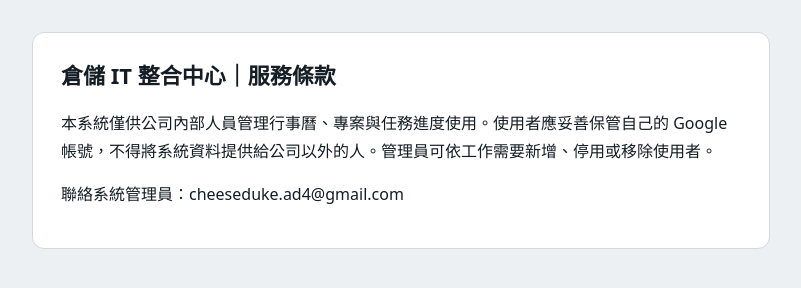
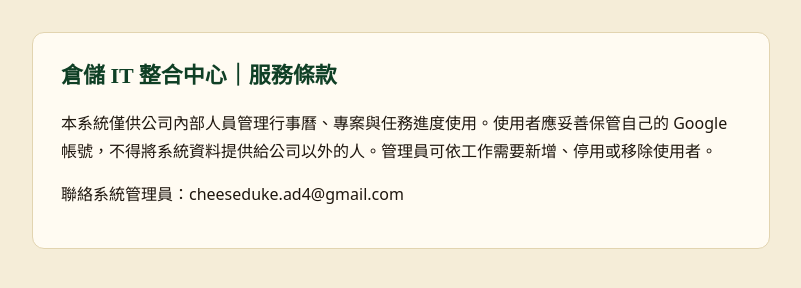
Before and after one commit to cheesedukead4/cheeseduke-hub, a plain HTML site: page terms.html in a window 1280 px wide. Shown: the whole page, without its empty margins (239-1040 px from the left). Drawn offline with Linux system fonts and the light colour scheme.

Commit message:
依起士公爵品牌規範調整外觀（只改呈現，v12）
- 顏色：公爵綠主色、公爵金輔色、米金背景、暖墨黑文字；IT 分類改深金（不用藍）
- 深色模式：工作深綠底、公爵金強調
- 標題 Noto Serif TC、內文 Noto Sans TC；頂端品牌條改公爵金細線＋公爵綠
- 圖示、瀏覽器主題色、隱私權與服務條款頁同步換成品牌色
- 程式（js）完全沒動；狀態色（逾期紅、警告、成功）保留

Co-Authored-By: Claude Opus 5.5 <noreply@anthropic.com>

```diff
--- a/css/app.css
+++ b/css/app.css
@@ -1,41 +1,44 @@
 /* 倉儲 IT 整合中心｜樣式（顏色都用 :root 的變數，深色模式在下面重新定義） */
-/* Layout: sticky header band with a floor-marking stripe; one view at a time below:
-   overview (agenda | project progress), calendar (month grid | day panel),
-   projects (card grid + side drawer), board (four status lanes). */
+/* 依《起士公爵品牌規範速查》（品牌 DNA v0.6＋視覺 CI 色彩規範）：主色公爵綠、輔色公爵金、米金背景、暖墨黑文字；
+   禁止紫／藍／粉當主色。品牌色（--cd-*）照規範的 HEX；分類與狀態色為了小字可讀，用同色系加深一點。
+   Layout: sticky header with a gold-on-green brand band; one view at a time below. */
 :root{
-  --bg:#EDF0F3; --surface:#FFFFFF; --surface-2:#E3E8ED; --line:#D2D9E0;
-  --fg:#141C24; --muted:#56626E; --stripe:#1B232B;
-  --accent:#F2B200; --accent-ink:#1F1800; --accent-soft:#FFF3CC;
-  --wh:#0D7C70; --wh-soft:#DCF0ED; --it:#4453C4; --it-soft:#E4E7FA; --gn:#66717D; --gn-soft:#E6E9EC;
-  --ok:#23804A; --ok-soft:#DDF1E4; --warn:#A35F00; --warn-soft:#FCEED5;
-  --bad:#BE3227; --bad-soft:#FBE2DF; --info:#1D6AB0; --info-soft:#E0ECF8;
-  --focus:#1D6AB0; --scrim:rgba(14,19,24,.45);
-  --shadow:0 1px 2px rgba(20,28,36,.06),0 8px 24px rgba(20,28,36,.10);
+  --cd-green:#0F3F25; --cd-gold:#C9A050; --cd-green-dark:#132D1C; --cd-green-mid:#4A7C59;
+  --cd-gold-deep:#9B7738; --cd-gold-light:#E8C97A; --cd-bg:#F5EDD8; --cd-text:#1E160E;
+  --bg:var(--cd-bg); --surface:#FFFBF2; --surface-2:#EFE4CB; --line:#E2D4B0;
+  --fg:var(--cd-text); --muted:#6B5D47; --stripe:var(--cd-green);
+  --accent:var(--cd-green); --accent-ink:#FFFBF2; --accent-soft:#E3ECE2;
+  --wh:#3F6E4D; --wh-soft:#E1EBDF; --it:#7D5F28; --it-soft:#F3E8CF; --gn:#655D4D; --gn-soft:#ECE5D5;
+  --ok:#2E7D4A; --ok-soft:#DDEEDF; --warn:#B4610E; --warn-soft:#F9E7CF;
+  --bad:#B3261E; --bad-soft:#F8DEDA; --info:#2C6E80; --info-soft:#DCEBEE;
+  --focus:var(--cd-green); --scrim:rgba(19,45,28,.45);
+  --shadow:0 1px 2px rgba(30,22,14,.06),0 8px 24px rgba(30,22,14,.10);
   --f-body:"Noto Sans TC","PingFang TC","Microsoft JhengHei",system-ui,sans-serif;
+  --f-head:"Noto Serif TC","Noto Sans TC","PMingLiU",serif;
   --f-disp:"Barlow Semi Condensed","Noto Sans TC","Microsoft JhengHei",system-ui,sans-serif;
   --f-mono:"IBM Plex Mono",ui-monospace,Consolas,monospace;
 }
 @media (prefers-color-scheme: dark){
   :root:not([data-theme="light"]){
-    --bg:#0E1318; --surface:#161D24; --surface-2:#1F2831; --line:#2C3743;
-    --fg:#E4EAF0; --muted:#95A3B0; --stripe:#0E1318;
-    --accent:#F5BD1F; --accent-ink:#1F1800; --accent-soft:#3A3011;
-    --wh:#3EC2B1; --wh-soft:#123431; --it:#8E9AF3; --it-soft:#232A4E; --gn:#A3AEB9; --gn-soft:#26303A;
-    --ok:#58C47F; --ok-soft:#153222; --warn:#F0A43C; --warn-soft:#3A2A11;
-    --bad:#F26B5F; --bad-soft:#3E1B18; --info:#72B5F2; --info-soft:#14293E;
-    --focus:#80C0FF; --scrim:rgba(0,0,0,.6);
+    --bg:#0D2016; --surface:var(--cd-green-dark); --surface-2:#1A3A26; --line:#2A4B35;
+    --fg:var(--cd-bg); --muted:#BFB293; --stripe:#0D2016;
+    --accent:var(--cd-gold); --accent-ink:var(--cd-green-dark); --accent-soft:#3A3220;
+    --wh:#8DBB97; --wh-soft:#1E3D28; --it:var(--cd-gold-light); --it-soft:#3A3220; --gn:#C4B99E; --gn-soft:#2A3A2E;
+    --ok:#6CC28A; --ok-soft:#16331F; --warn:#F0A848; --warn-soft:#3B2A12;
+    --bad:#F07A6E; --bad-soft:#3E1B18; --info:#86C1CF; --info-soft:#15313A;
+    --focus:var(--cd-gold-light); --scrim:rgba(0,0,0,.6);
     --shadow:0 1px 2px rgba(0,0,0,.35),0 8px 24px rgba(0,0,0,.35);
     color-scheme:dark;
   }
 }
 :root[data-theme="dark"]{
-  --bg:#0E1318; --surface:#161D24; --surface-2:#1F2831; --line:#2C3743;
-  --fg:#E4EAF0; --muted:#95A3B0; --stripe:#0E1318;
-  --accent:#F5BD1F; --accent-ink:#1F1800; --accent-soft:#3A3011;
-  --wh:#3EC2B1; --wh-soft:#123431; --it:#8E9AF3; --it-soft:#232A4E; --gn:#A3AEB9; --gn-soft:#26303A;
-  --ok:#58C47F; --ok-soft:#153222; --warn:#F0A43C; --warn-soft:#3A2A11;
-  --bad:#F26B5F; --bad-soft:#3E1B18; --info:#72B5F2; --info-soft:#14293E;
-  --focus:#80C0FF; --scrim:rgba(0,0,0,.6);
+  --bg:#0D2016; --surface:var(--cd-green-dark); --surface-2:#1A3A26; --line:#2A4B35;
+  --fg:var(--cd-bg); --muted:#BFB293; --stripe:#0D2016;
+  --accent:var(--cd-gold); --accent-ink:var(--cd-green-dark); --accent-soft:#3A3220;
+  --wh:#8DBB97; --wh-soft:#1E3D28; --it:var(--cd-gold-light); --it-soft:#3A3220; --gn:#C4B99E; --gn-soft:#2A3A2E;
+  --ok:#6CC28A; --ok-soft:#16331F; --warn:#F0A848; --warn-soft:#3B2A12;
+  --bad:#F07A6E; --bad-soft:#3E1B18; --info:#86C1CF; --info-soft:#15313A;
+  --focus:var(--cd-gold-light); --scrim:rgba(0,0,0,.6);
   --shadow:0 1px 2px rgba(0,0,0,.35),0 8px 24px rgba(0,0,0,.35);
   color-scheme:dark;
 }
@@ -48,6 +51,8 @@ body.locked{overflow:hidden}
 button,input,select,textarea{font:inherit;color:inherit}
 button{cursor:pointer}
 h1,h2,h3,h4{margin:0;text-wrap:balance;line-height:1.25}
+/* 標題用 Noto Serif TC（品牌規範暫用字型） */
+h1,h2,.brand b,.pcard h3,.pt-name,.ph h3,.vl-grp h3,.t-rq h3,.d-sec-h h3{font-family:var(--f-head);font-weight:700}
 p{margin:0}
 :focus-visible{outline:2px solid var(--focus);outline-offset:2px}
 .muted{color:var(--muted)}
@@ -57,8 +62,9 @@ body.readonly .w-only{display:none!important}
 /* ---------- header ---------- */
 body::before{content:"";position:fixed;inset:0 0 auto;height:env(safe-area-inset-top,0px);z-index:30;background:var(--surface)}
 .top{position:sticky;top:env(safe-area-inset-top,0px);z-index:25;background:var(--surface);padding-bottom:5px}
+/* 品牌條：公爵金細線＋公爵綠 */
 .top::after{content:"";position:absolute;left:0;right:0;bottom:0;height:5px;
-  background:repeating-linear-gradient(-45deg,var(--accent) 0 9px,var(--stripe) 9px 18px)}
+  background:linear-gradient(to bottom,var(--cd-gold) 0 2px,var(--cd-green) 2px 100%)}
 .top-in{display:flex;align-items:center;flex-wrap:wrap;gap:10px 22px;padding-block:10px}
 .brand{display:flex;align-items:center;gap:10px;min-width:0}
 .brand .mark{width:34px;height:34px;flex:none}
@@ -453,7 +459,7 @@ html.auth-locked .app{display:none}
 .pend-img button{position:absolute;top:3px;right:3px;width:24px;height:24px;border-radius:999px;border:0;background:rgba(0,0,0,.6);color:#fff;font-size:12px;line-height:1;display:grid;place-items:center}
 .pend-up{display:inline-flex;align-items:center;font-size:12.5px;color:var(--info);padding:0 6px}
 /* Claude 整理的「給工程師的討論重點」 */
-.rq-brief{border:1px solid var(--line);border-left:3px solid var(--accent);border-radius:8px;background:var(--accent-soft);padding:8px 10px;display:grid;gap:4px}
+.rq-brief{border:1px solid var(--line);border-left:3px solid var(--cd-gold);border-radius:8px;background:var(--it-soft);padding:8px 10px;display:grid;gap:4px}
 .rq-brief-h{display:flex;flex-wrap:wrap;align-items:baseline;gap:4px 10px;font-size:12.5px}
 .rq-brief p{white-space:pre-wrap;overflow-wrap:anywhere;font-size:13.5px}
 .fgrid label.chk{display:flex;align-items:flex-start;gap:8px;font-size:13px;color:var(--fg);font-weight:500;cursor:pointer}
--- a/service-worker.js
+++ b/service-worker.js
@@ -1,6 +1,6 @@
 /* 離線快取：網站檔案先走網路，4 秒沒回應或失敗才用快取。雲端資料請求不經過快取。
    修改網站檔案後，把 CACHE 的版本號加 1；新增檔案時也要加進 ASSETS。 */
-var CACHE = 'wi-app-v11';
+var CACHE = 'wi-app-v12';
 var NET_TIMEOUT_MS = 4000;
 var ASSETS = [
   './', './index.html', './config.js', './manifest.webmanifest',
--- a/terms.html
+++ b/terms.html
@@ -4,7 +4,7 @@
 <meta charset="utf-8">
 <meta name="viewport" content="width=device-width,initial-scale=1">
 <title>服務條款｜倉儲 IT 整合中心</title>
-<style>body{margin:0;padding:32px 16px;font-family:"Noto Sans TC","Microsoft JhengHei","PingFang TC",system-ui,sans-serif;line-height:1.7;color:#141c24;background:#edf0f3}main{max-width:680px;margin:0 auto;background:#fff;border:1px solid #d2d9e0;border-radius:12px;padding:24px 28px}h1{font-size:22px;margin:0 0 12px}</style>
+<style>body{margin:0;padding:32px 16px;font-family:"Noto Sans TC","Microsoft JhengHei","PingFang TC",system-ui,sans-serif;line-height:1.7;color:#1E160E;background:#F5EDD8}main{max-width:680px;margin:0 auto;background:#FFFBF2;border:1px solid #E2D4B0;border-radius:12px;padding:24px 28px}h1{font-size:22px;margin:0 0 12px;color:#0F3F25;font-family:"Noto Serif TC","Noto Sans TC",serif}</style>
 </head>
 <body>
 <main>
```
Also changed, not shown: index.html (+2 -2 lines), privacy.html (+1 -1 lines), icons/icon-192.png, icons/icon-512.png, icons/icon-maskable-512.png, icons/icon.svg, manifest.webmanifest.
